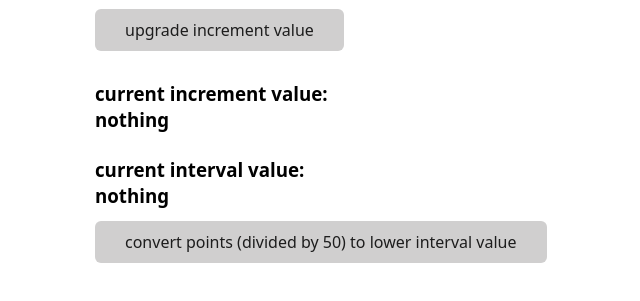
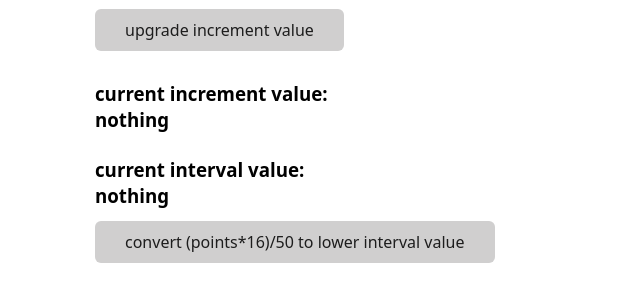
Before and after one commit to meeeeemu/bored-incremental, a website: page index.html in a window 1280 px wide. Shown: the part 253-554 px from the top of the page, without its empty margins (145-785 px from the left). Drawn offline with nearby package versions, Linux system fonts and the light colour scheme.

Commit message:
more detail on the button

```diff
--- a/index.html
+++ b/index.html
@@ -19,7 +19,7 @@
 
     <h3>current interval value: <div id="currentPointInterval">nothing</div></h3>
 
-    <button id="upgradeInterval">convert points (divided by 50) to lower interval value</button>
+    <button id="upgradeInterval">convert (points*16)/50 to lower interval value</button>
 
   <!--
     JSPM Generator Import Map
```
